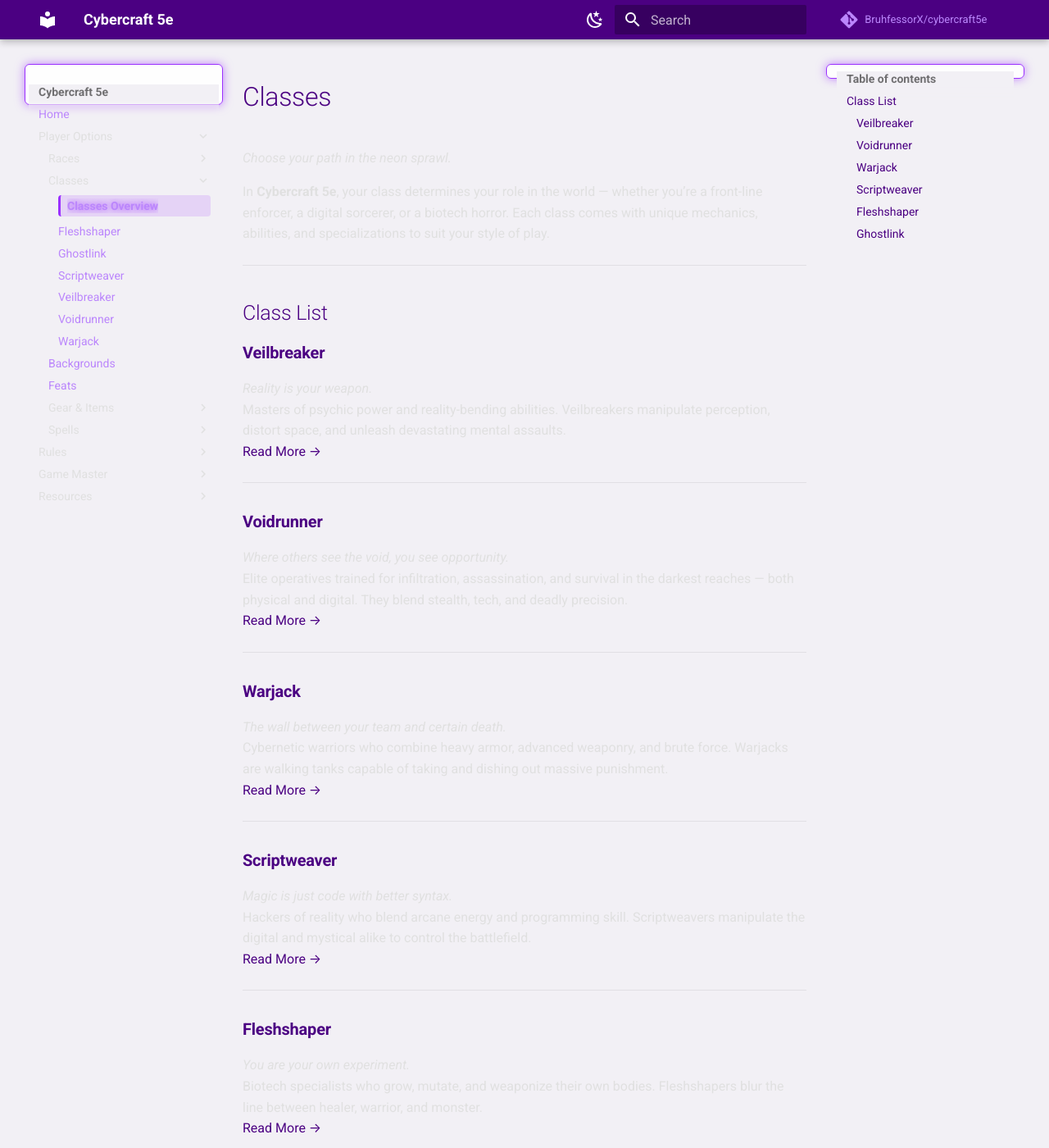
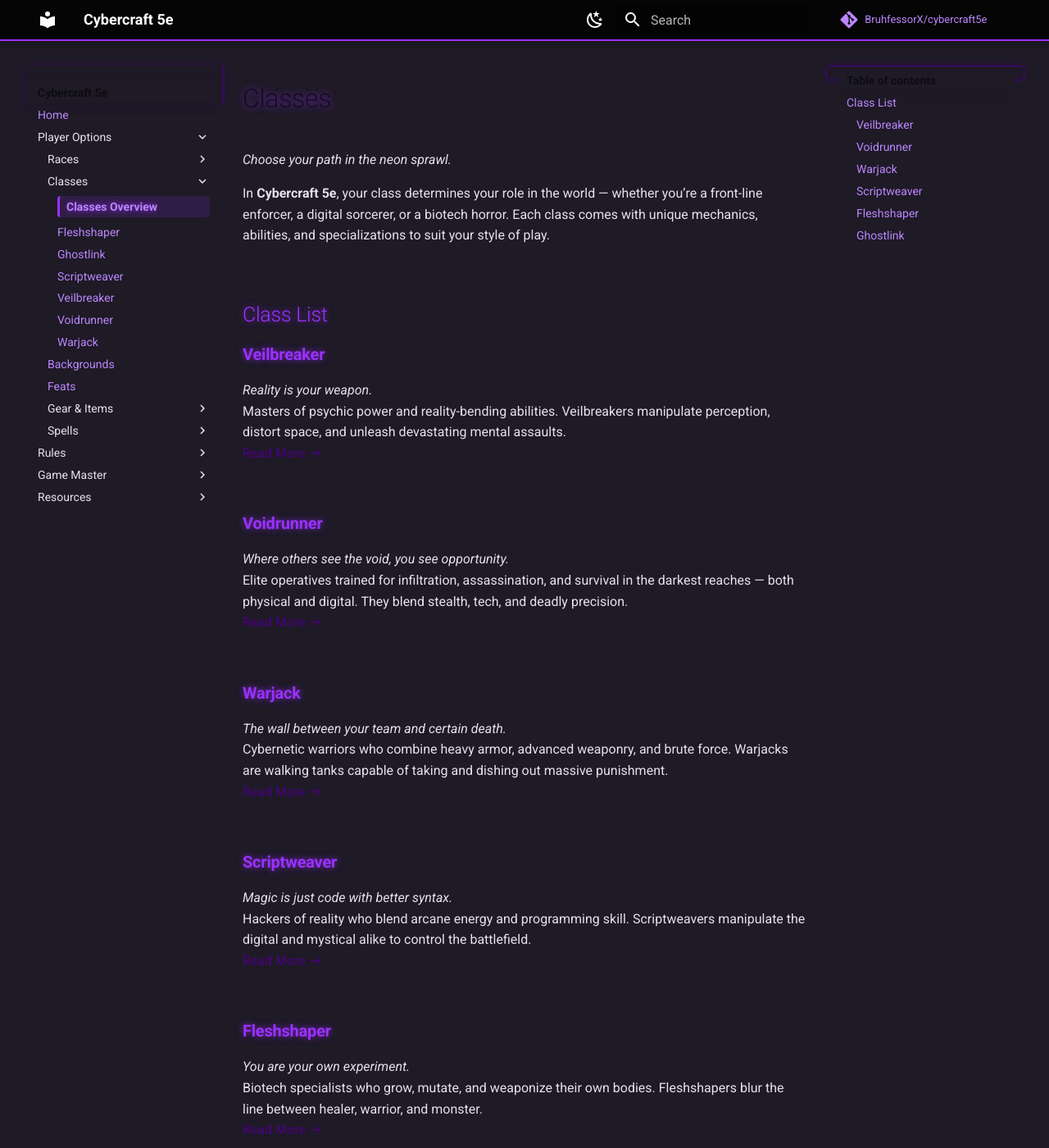
Before and after one commit to BruhfessorX/cybercraft5e, an MkDocs documentation site: the page built from docs/player-options/classes.md, in a window 1280 px wide and 1400 px high. Shown: the whole window at 82% size. Built offline with MkDocs 1.6.1 and Material for MkDocs 9.7.7, drawn with Linux system fonts in a browser that asks for light colours; comment, search, counter and statistics services are not loaded.

Commit message:
Even more fixes to light mode

```diff
--- a/docs/styles/extra.css
+++ b/docs/styles/extra.css
@@ -7,10 +7,11 @@
   --md-primary-fg-color--dark: #2E004F;    /* darker accent of primary */
   --md-accent-fg-color: #9B30FF;           /* accent violet */
 
-  /* Softer light mode background with purple-gray tint */
-  --md-default-bg-color: #F2F0F5;
-  --md-code-bg-color: #E8E6F0;
-  --md-footer-bg-color: #F2F0F5;
+  /* Darker, easier-on-the-eyes light mode background */
+  --md-default-bg-color: #1E1A26;  /* deep muted purple-gray */
+  --md-code-bg-color: #2A2433;     /* slightly lighter for code blocks */
+  --md-footer-bg-color: #1E1A26;
+  --md-default-fg-color: #E6E0F0;  /* readable text color */
 }
 
 /* Dark scheme (material calls this "slate") */
@@ -25,41 +26,36 @@
   --md-footer-bg-color: #0A0A0A;
 }
 
-/* Main content background */
-.md-main { background-color: var(--md-default-bg-color); color: #E0E0E0; }
+/* Dark background and bright text */
+.md-main {
+  background-color: var(--md-default-bg-color);
+  color: var(--md-default-fg-color);
+}
 
-/* Headers in neon purple (dark mode) */
-[data-md-color-scheme="slate"] h1,
-[data-md-color-scheme="slate"] h2,
-[data-md-color-scheme="slate"] h3,
-[data-md-color-scheme="slate"] h4,
-[data-md-color-scheme="slate"] h5,
-[data-md-color-scheme="slate"] h6 {
+/* Headers in neon purple */
+h1, h2, h3, h4, h5, h6 {
   color: #9B30FF;
   text-shadow: 0 0 8px rgba(155, 48, 255, 0.7);
 }
 
-/* Headers in indigo purple (light mode, no glow) */
-[data-md-color-scheme="default"] h1,
-[data-md-color-scheme="default"] h2,
-[data-md-color-scheme="default"] h3,
-[data-md-color-scheme="default"] h4,
-[data-md-color-scheme="default"] h5,
-[data-md-color-scheme="default"] h6 {
-  color: #4B0082;
-  text-shadow: none;
+/* Links glow on hover */
+a {
+  color: #BB86FC;
+  transition: all 0.2s ease-in-out;
 }
-
-/* Links */
-a { color: #BB86FC; transition: all 0.2s ease-in-out; }
 a:hover {
   color: #FFFFFF;
   text-shadow: 0 0 8px rgba(155, 48, 255, 0.9);
 }
 
-/* Tables */
-table { background-color: #111; border: 1px solid #4B0082; }
-th, td { border: 1px solid #4B0082; }
+/* Table styling */
+table {
+  background-color: #111;
+  border: 1px solid #4B0082;
+}
+th, td {
+  border: 1px solid #4B0082;
+}
 
 /* Code blocks neon border */
 .highlight {
@@ -67,12 +63,13 @@ th, td { border: 1px solid #4B0082; }
   box-shadow: 0 0 8px rgba(155, 48, 255, 0.5);
 }
 
-/* Sidebar backgrounds */
-[data-md-color-scheme="slate"] .md-sidebar { background-color: #050505; }
-[data-md-color-scheme="default"] .md-sidebar { background-color: rgba(255, 255, 255, 0.9); }
+/* Sidebar background */
+.md-sidebar {
+  background-color: transparent;
+}
 
-/* Top nav bar dark with purple border (dark mode only) */
-[data-md-color-scheme="slate"] .md-header {
+/* Top nav bar dark with purple border */
+.md-header {
   background-color: #050505;
   border-bottom: 2px solid #9B30FF;
 }
@@ -84,13 +81,33 @@ th, td { border: 1px solid #4B0082; }
   text-shadow: 0 0 8px rgba(155, 48, 255, 0.9);
 }
 
-/* Sidebar hover effect */
+/* Sidebar link hover glow */
 .md-nav__item .md-nav__link:hover {
   background-color: rgba(155, 48, 255, 0.1);
   text-shadow: 0 0 6px rgba(155, 48, 255, 0.8);
 }
 
-/* Glow for active links */
+/* Neon pulse on main content headings */
+.md-typeset h1:hover,
+.md-typeset h2:hover,
+.md-typeset h3:hover,
+.md-typeset h4:hover {
+  text-shadow: 0 0 5px rgba(155, 48, 255, 0.8),
+               0 0 10px rgba(155, 48, 255, 0.6),
+               0 0 20px rgba(155, 48, 255, 0.4);
+  transition: text-shadow 0.3s ease-in-out;
+}
+
+/* Neon glow for links */
+.md-typeset a:hover {
+  color: #bb86fc;
+  text-shadow: 0 0 5px rgba(155, 48, 255, 0.8),
+               0 0 10px rgba(155, 48, 255, 0.6),
+               0 0 20px rgba(155, 48, 255, 0.4);
+  transition: all 0.3s ease-in-out;
+}
+
+/* Neon glow + dark background for active sidebar link */
 .md-nav__link--active {
   color: #bb86fc !important;
   font-weight: bold;
@@ -102,7 +119,17 @@ th, td { border: 1px solid #4B0082; }
                0 0 20px rgba(155, 48, 255, 0.4);
 }
 
-/* Top nav active link */
+/* Optional: subtle glow on hover in sidebar */
+.md-nav__link:hover {
+  color: #bb86fc !important;
+  background-color: rgba(40, 20, 60, 0.6);
+  border-radius: 4px;
+  text-shadow: 0 0 5px rgba(155, 48, 255, 0.8),
+               0 0 10px rgba(155, 48, 255, 0.6),
+               0 0 20px rgba(155, 48, 255, 0.4);
+}
+
+/* Active top nav link */
 .md-tabs__link--active {
   color: #bb86fc !important;
   font-weight: bold;
@@ -113,6 +140,8 @@ th, td { border: 1px solid #4B0082; }
                0 0 10px rgba(155, 48, 255, 0.6),
                0 0 20px rgba(155, 48, 255, 0.4);
 }
+
+/* Hover effect for top nav links */
 .md-tabs__link:hover {
   color: #bb86fc !important;
   background-color: rgba(40, 20, 60, 0.6);
@@ -122,17 +151,30 @@ th, td { border: 1px solid #4B0082; }
                0 0 20px rgba(155, 48, 255, 0.4);
 }
 
-/* ===== Sidebar & TOC styling ===== */
-
-/* Left sidebar glow */
-.md-sidebar {
-  border: 1px solid #9B30FF;
+/* ===== Left Sidebar Styling (Light & Dark) ===== */
+[data-md-color-scheme="default"] .md-sidebar--primary {
+  background-color: rgba(30, 26, 38, 0.95);
+  border-right: 1px solid #4B0082;
+  box-shadow: 0 0 8px rgba(75, 0, 130, 0.4);
+}
+[data-md-color-scheme="slate"] .md-sidebar--primary {
+  background-color: rgba(5, 5, 5, 0.95);
+  border-right: 1px solid #9B30FF;
   box-shadow: 0 0 12px rgba(155, 48, 255, 0.6);
-  border-radius: 6px;
 }
 
-/* Right-hand Table of Contents panel */
-.md-sidebar--secondary {
+/* ===== TOC Sidebar Styling ===== */
+[data-md-color-scheme="default"] .md-sidebar--secondary {
+  background-color: rgba(30, 26, 38, 0.95);
+  border: 1px solid #4B0082;
+  box-shadow: 0 0 8px rgba(75, 0, 130, 0.4);
+  border-radius: 6px;
+  padding: 8px;
+  position: sticky;
+  top: 80px;
+}
+[data-md-color-scheme="slate"] .md-sidebar--secondary {
+  background-color: rgba(5, 5, 5, 0.95);
   border: 1px solid #9B30FF;
   box-shadow: 0 0 12px rgba(155, 48, 255, 0.6);
   border-radius: 6px;
@@ -140,35 +182,3 @@ th, td { border: 1px solid #4B0082; }
   position: sticky;
   top: 80px;
 }
-
-/* Light mode TOC links */
-[data-md-color-scheme="default"] .md-sidebar--secondary .md-nav__link {
-  color: #4B0082;
-}
-[data-md-color-scheme="default"] .md-sidebar--secondary .md-nav__link:hover {
-  color: #9B30FF;
-  text-shadow: 0 0 5px rgba(155, 48, 255, 0.6);
-}
-[data-md-color-scheme="default"] .md-sidebar--secondary .md-nav__link--active {
-  font-weight: bold;
-  color: #9B30FF;
-  border-left: 3px solid #9B30FF;
-  background-color: rgba(155, 48, 255, 0.1);
-  text-shadow: 0 0 4px rgba(155, 48, 255, 0.7);
-}
-
-/* Dark mode TOC links */
-[data-md-color-scheme="slate"] .md-sidebar--secondary .md-nav__link {
-  color: #BB86FC;
-}
-[data-md-color-scheme="slate"] .md-sidebar--secondary .md-nav__link:hover {
-  color: #FFFFFF;
-  text-shadow: 0 0 8px rgba(155, 48, 255, 0.9);
-}
-[data-md-color-scheme="slate"] .md-sidebar--secondary .md-nav__link--active {
-  font-weight: bold;
-  color: #BB86FC;
-  border-left: 3px solid #9B30FF;
-  background-color: rgba(155, 48, 255, 0.15);
-  text-shadow: 0 0 6px rgba(155, 48, 255, 0.8);
-}
```
